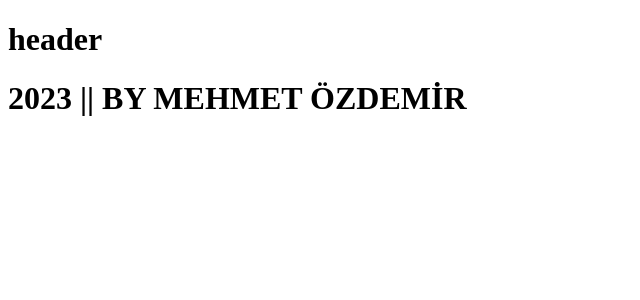
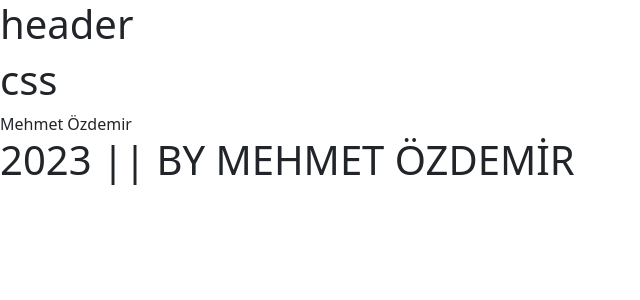
Before and after one commit to 35kartal35/Blog-Page, a React (Create React App) app: page / in a window 1280 px wide. Shown: the top 300 px of the page, without its empty margins (0-640 px from the left). Built offline with nearby package versions, Linux system fonts and the light colour scheme; data requests are answered from the project's data file.

Commit message:
json-server get

```diff
--- a/public/index.html
+++ b/public/index.html
@@ -23,6 +23,8 @@
       Learn how to configure a non-root public URL by running `npm run build`.
     -->
   <title>Blog Page</title>
+  <link rel="stylesheet" href="https://cdn.jsdelivr.net/npm/bootstrap@5.2.3/dist/css/bootstrap.min.css"
+    integrity="sha384-rbsA2VBKQhggwzxH7pPCaAqO46MgnOM80zW1RWuH61DGLwZJEdK2Kadq2F9CUG65" crossorigin="anonymous">
 </head>
 
 <body>
--- a/src/pages/home.js
+++ b/src/pages/home.js
@@ -2,16 +2,21 @@ import React from "react";
 import Header from "../component/header";
 import Footer from "../component/footer";
 import { useSelector } from "react-redux";
+
+
+
 const Home = () => {
     const appState = useSelector(state => state)
     console.log(appState);
     return (
-        <div>
-            <Header />
-
-            <Footer />
-        </div>
-
+        <>
+            <div className="conteiner">
+                <Header />
+                <h1>{appState.categoriesState.categories[1].name}</h1>
+                {appState.blogsState.blogs[0].title}
+                <Footer />
+            </div>
+        </>
     )
 }
 
```
